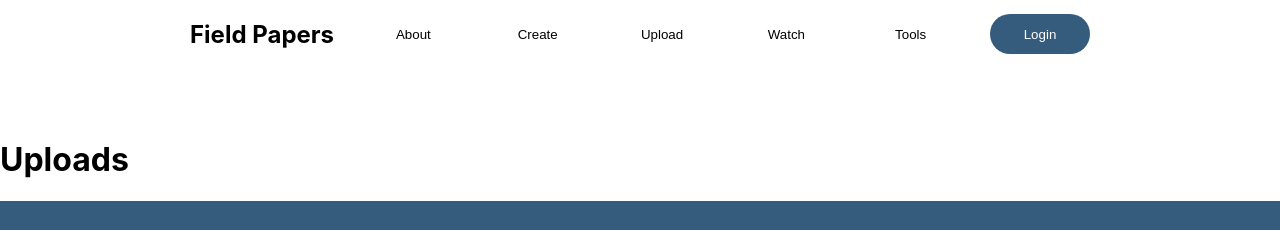
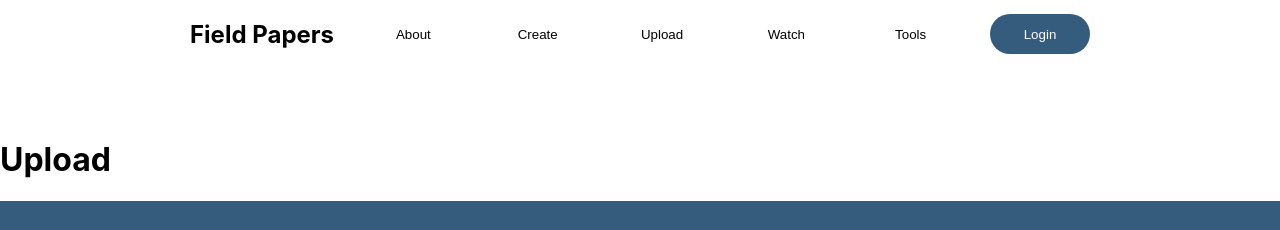
Before and after one commit to luisabad3210/fieldpapers, a React (Create React App) app: page /uploads in a window 1280 px wide. Shown: the top 230 px of the page. Built offline with nearby package versions, Linux system fonts and the light colour scheme.

Commit message:
trying out map api

```diff
--- a/package.json
+++ b/package.json
@@ -9,6 +9,7 @@
     "react": "^17.0.1",
     "react-dom": "^17.0.1",
     "react-scripts": "4.0.2",
+    "react-simple-maps": "^2.3.0",
     "web-vitals": "^1.1.0"
   },
   "scripts": {
--- a/src/components/pages/create.js
+++ b/src/components/pages/create.js
@@ -2,11 +2,9 @@
 
 const Create = () => {
     return (
-        <div>
-            <h1>
-                Create
-            </h1>
-        </div>
+        <h1>
+            Create
+        </h1>
     )
 }
 
--- a/src/components/pages/upload.js
+++ b/src/components/pages/upload.js
@@ -4,7 +4,7 @@
     return (
         <div>
             <h1>
-                Uploads
+                Upload
             </h1>
         </div>
     )
```
Also changed, not shown: 1 other file (tests, documents, lock files or other folders).
